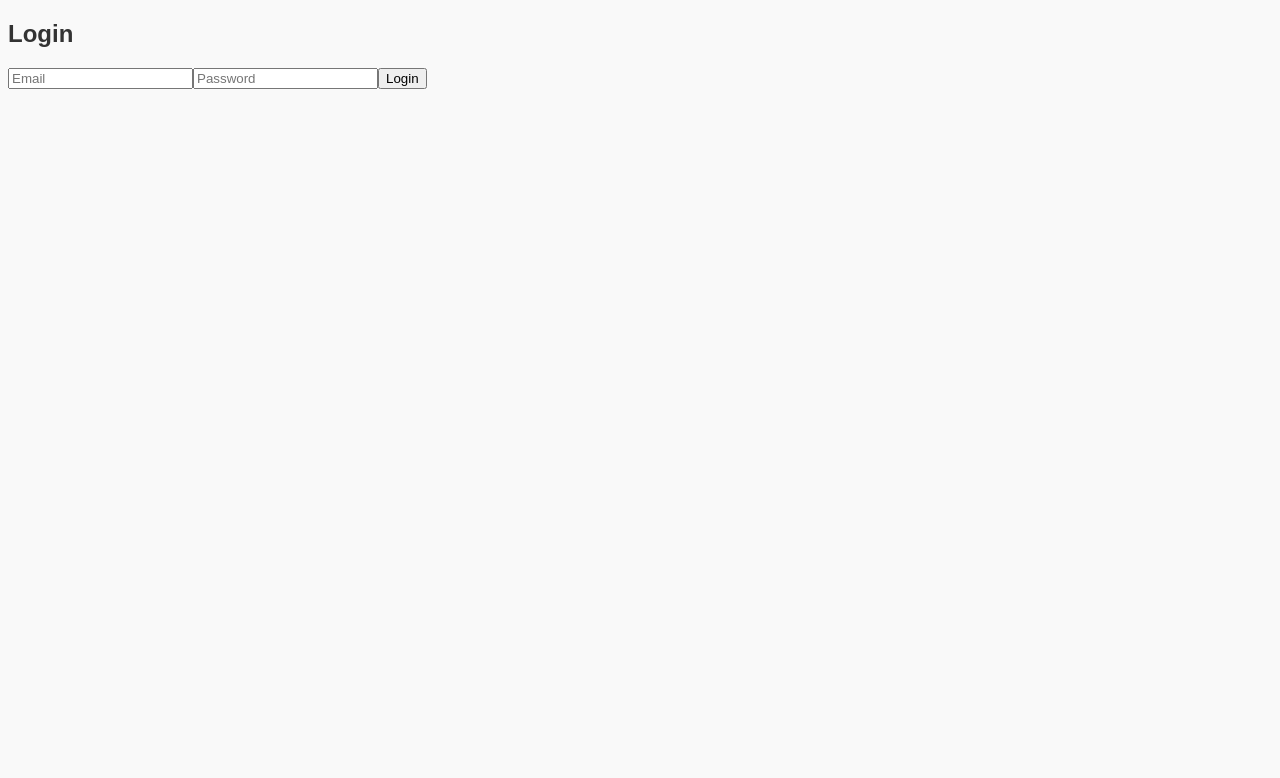
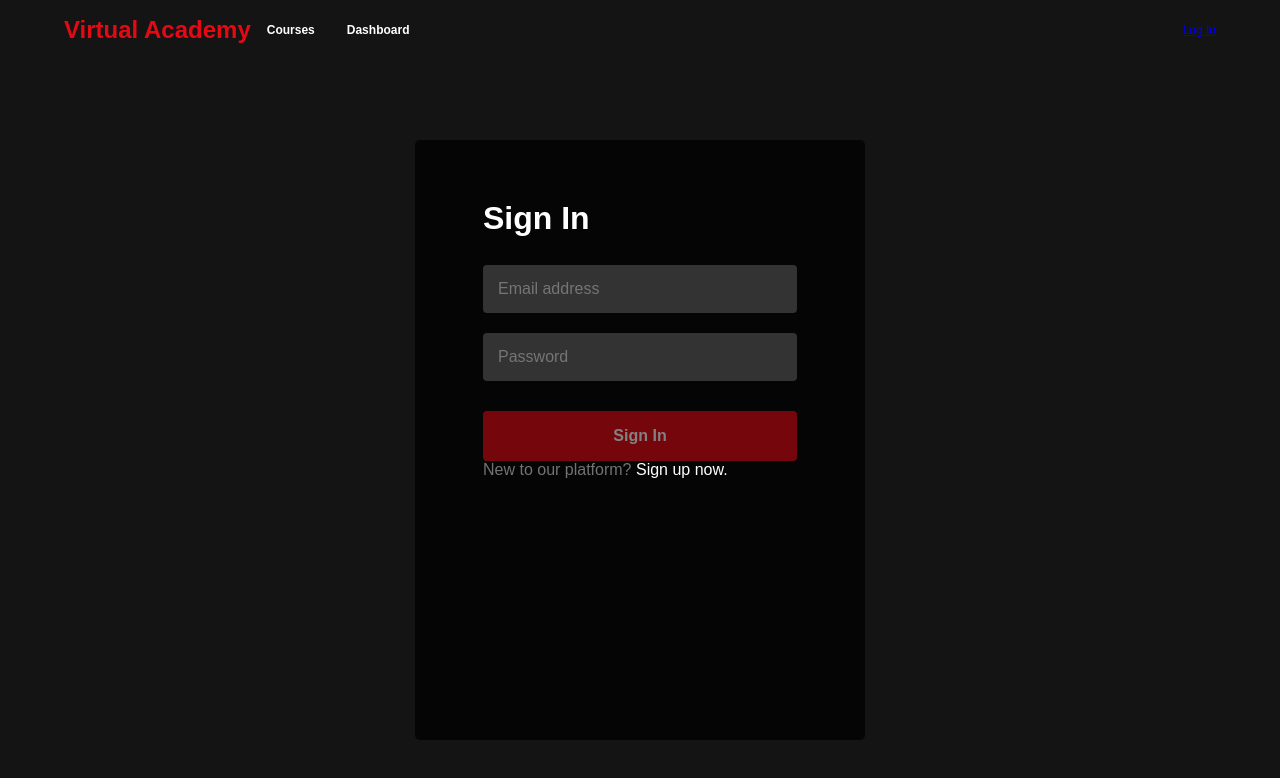
Before and after one commit to AkramHamd/Virtual-Academy, a React (Create React App) app in the folder frontend/: page /login in a window 1280 px wide. Shown: the top 778 px of the page. Built offline with nearby package versions, Linux system fonts and the light colour scheme; no server answers.

Commit message:
Added navbar
Still not complete

```diff
--- a/frontend/package.json
+++ b/frontend/package.json
@@ -3,6 +3,9 @@
   "version": "0.1.0",
   "private": true,
   "dependencies": {
+    "@fortawesome/free-brands-svg-icons": "^6.6.0",
+    "@fortawesome/free-solid-svg-icons": "^6.6.0",
+    "@fortawesome/react-fontawesome": "^0.2.2",
     "@testing-library/jest-dom": "^5.17.0",
     "@testing-library/react": "^13.4.0",
     "@testing-library/user-event": "^13.5.0",
@@ -11,6 +14,8 @@
     "react-dom": "^18.3.1",
     "react-router-dom": "^6.27.0",
     "react-scripts": "^5.0.1",
+    "shadcn-ui": "^0.9.2",
+    "styled-components": "^6.1.13",
     "web-vitals": "^2.1.4"
   },
   "scripts": {
--- a/frontend/src/components/common/Navbar.js
+++ b/frontend/src/components/common/Navbar.js
@@ -1,27 +1,41 @@
+import React, { useContext } from 'react';
 import { Link, useNavigate } from 'react-router-dom';
+import { AuthContext } from '../../contexts/AuthContext';
 import authService from '../../services/authService';
+import logo from '../../assets/images/logo.svg';
+import './NavbarStyles.css';
 
 export default function Navbar() {
   const navigate = useNavigate();
+  const { isAuthenticated, setIsAuthenticated } = useContext(AuthContext);
 
   const handleLogout = async () => {
-    const response = await authService.logout();
-    if (response && response.message === 'Logged out successfully.') {
-      alert('You have been logged out.');
-      navigate('/login');  // Redirect to the login page
-    } else {
-      alert('Logout failed.');
-    }
+    await authService.logout();
+    setIsAuthenticated(false); // Update authentication state
+    navigate('/login');
   };
 
   return (
-    <nav className="navbar">
-      <Link to="/">Home</Link>
-      <Link to="/courses">Courses</Link>
-      <Link to="/profile">Profile</Link>
-      <button onClick={handleLogout} className="logout-button">
-        Logout
-      </button>
-    </nav>
+    <header className="navbar">
+      <div className="navbar-logo">
+        <Link to="/">Virtual Academy</Link>
+      </div>
+      <nav className="navbar-links">
+        <ul>
+          <li><Link to="/courses">Courses</Link></li>
+          <li><Link to="/dashboard">Dashboard</Link></li>
+        </ul>
+      </nav>
+      <nav className="navbar-actions">
+        {isAuthenticated ? (
+          <>
+            <button onClick={handleLogout}>Logout</button>
+            <img src="path/to/profile-image.jpg" alt="Profile" className="profile-image" />
+          </>
+        ) : (
+          <Link to="/login">Log In</Link>
+        )}
+      </nav>
+    </header>
   );
 }
--- /dev/null
+++ b/frontend/src/components/common/NavbarStyles.css
@@ -0,0 +1,87 @@
+/* Global reset and font styles */
+* {
+  margin: 0;
+  padding: 0;
+  box-sizing: border-box;
+  font: inherit;
+}
+
+body {
+  background-color: #141414;
+  font-family: sans-serif;
+  position: relative;
+}
+
+.navbar {
+  display: flex;
+  align-items: center;
+  padding: 16px 5%;
+  font-size: 12px;
+  background-color: #141414;
+}
+
+.navbar img {
+  height: 28px;
+}
+
+/* Prevent highlighting on clicked links */
+.navbar-links a {
+  text-decoration: none;
+  color: white;
+  margin-left: 16px;
+  font-weight: bold;
+  outline: none;
+}
+
+.navbar-links a:focus, .navbar-links a:visited {
+  color: white; /* Ensures the color stays the same when clicked */
+  outline: none; /* Removes the outline around the link when clicked */
+}
+
+.navbar-actions button {
+  background: none;
+  color: white;
+  border: none;
+  margin-right: 16px;
+  cursor: pointer;
+}
+
+.navbar-links {
+  display: flex;
+  align-items: center;
+}
+
+.navbar-links ul {
+  list-style: none;
+  display: flex;
+  font-weight: bold;
+  gap: 16px;
+}
+
+.navbar-actions {
+  margin-left: auto;
+  display: flex;
+  align-items: center;
+  gap: 16px;
+}
+
+/* Profile image styling */
+.profile-image {
+  width: 40px;
+  height: 40px;
+  border-radius: 4px;
+}
+
+/* Logo styling */
+.navbar-logo a {
+  color: #e50914;
+  font-size: 1.5rem;
+  text-decoration: none;
+  font-weight: bold;
+  outline: none;
+}
+
+.navbar-logo a:focus, .navbar-logo a:visited {
+  color: #e50914;
+  outline: none;
+}
--- /dev/null
+++ b/frontend/src/components/forms/FormStyles.js
@@ -0,0 +1,80 @@
+// src/components/forms/FormStyles.js
+import styled from 'styled-components';
+import { Link as ReactRouterLink } from 'react-router-dom';
+
+export const Container = styled.div`
+  display: flex;
+  flex-direction: column;
+  min-height: 600px;
+  background-color: rgba(0, 0, 0, 0.75);
+  border-radius: 5px;
+  width: 100%;
+  max-width: 450px;
+  margin: auto;
+  padding: 60px 68px 40px;
+  margin-top: 80px;
+`;
+
+export const Error = styled.div`
+  background: #e87c03;
+  border-radius: 4px;
+  color: white;
+  margin-bottom: 16px;
+  padding: 15px;
+  font-size: 14px;
+  text-align: center;
+`;
+
+export const Base = styled.form`
+  display: flex;
+  flex-direction: column;
+  width: 100%;
+`;
+
+export const Title = styled.h1`
+  color: #fff;
+  font-size: 32px;
+  font-weight: bold;
+  margin-bottom: 28px;
+`;
+
+export const Text = styled.p`
+  color: #737373;
+  font-size: 16px;
+`;
+
+export const Link = styled(ReactRouterLink)`
+  color: #fff;
+  text-decoration: none;
+  &:hover {
+    text-decoration: underline;
+  }
+`;
+
+export const Input = styled.input`
+  background: #333;
+  border-radius: 4px;
+  border: none;
+  color: white;
+  padding: 15px;
+  margin-bottom: 20px;
+  font-size: 16px;
+
+  &:last-of-type {
+    margin-bottom: 30px;
+  }
+`;
+
+export const Submit = styled.button`
+  background: #e50914;
+  border-radius: 4px;
+  font-size: 16px;
+  font-weight: bold;
+  padding: 16px;
+  color: white;
+  border: none;
+  cursor: pointer;
+  &:disabled {
+    opacity: 0.5;
+  }
+`;
--- a/frontend/src/contexts/AuthContext.js
+++ b/frontend/src/contexts/AuthContext.js
@@ -0,0 +1,22 @@
+import React, { createContext, useState, useEffect } from 'react';
+import authService from '../services/authService';
+
+export const AuthContext = createContext();
+
+export const AuthProvider = ({ children }) => {
+  const [isAuthenticated, setIsAuthenticated] = useState(false);
+
+  useEffect(() => {
+    const checkAuth = async () => {
+      const user = await authService.getUserInfo();
+      setIsAuthenticated(!!user); // Sets to true if user exists
+    };
+    checkAuth();
+  }, []);
+
+  return (
+    <AuthContext.Provider value={{ isAuthenticated, setIsAuthenticated }}>
+      {children}
+    </AuthContext.Provider>
+  );
+};
--- a/frontend/src/index.js
+++ b/frontend/src/index.js
@@ -1,12 +1,18 @@
-// src/index.js
 import React from 'react';
-import ReactDOM from 'react-dom/client';
-import './assets/css/index.css'; // Ensure this path is correct
+import ReactDOM from 'react-dom/client'; // Make sure this import is correct
+import './assets/css/index.css';
 import App from './App';
+import { AuthProvider } from './contexts/AuthContext';
 
-const root = ReactDOM.createRoot(document.getElementById('root'));
+// Get the root element and create a root for React 18
+const rootElement = document.getElementById('root');
+const root = ReactDOM.createRoot(rootElement);
+
+// Use the new render method for React 18
 root.render(
     <React.StrictMode>
-        <App />
+        <AuthProvider>
+            <App />
+        </AuthProvider>
     </React.StrictMode>
 );
--- a/frontend/src/pages/auth/LoginPage.js
+++ b/frontend/src/pages/auth/LoginPage.js
@@ -1,72 +1,59 @@
+// src/pages/auth/LoginPage.js
 import { useState } from 'react';
 import authService from '../../services/authService';
+import { Container, Error, Base, Title, Input, Submit, Text, Link } from '../../components/forms/FormStyles';
+import Navbar from '../../components/common/Navbar';
 
 export default function LoginPage() {
   const [email, setEmail] = useState('');
   const [password, setPassword] = useState('');
-  const [loading, setLoading] = useState(false);
   const [error, setError] = useState('');
 
-  // Email and password validation function
-  const validateInput = () => {
-    // Check for basic email pattern and non-empty password
-    const emailPattern = /^[^\s@]+@[^\s@]+\.[^\s@]+$/;
-    if (!emailPattern.test(email)) {
-      setError('Please enter a valid email address.');
-      return false;
-    }
-    setError('');
-    return true;
-  };
+  const isInvalid = password === '' || email === '';
 
   const handleLogin = async (e) => {
     e.preventDefault();
-
-    // Validate input before attempting login
-    if (!validateInput()) return;
-
-    setLoading(true);
     setError('');
 
     try {
       const response = await authService.login(email, password);
       if (response && response.message === 'Login successful.') {
         alert('Login Successful');
-        // Here you can redirect the user or update the UI as needed
-      } else if (response && response.message) {
-        setError(response.message);
       } else {
-        setError('Login failed. Please try again.');
+        setError(response?.message || 'Login failed. Please try again.');
       }
     } catch (err) {
-      setError('An error occurred. Please check your network or try again later.');
+      setError('An error occurred. Please try again.');
       console.error('Login error:', err);
-    } finally {
-      setLoading(false);
     }
   };
 
   return (
-    <form onSubmit={handleLogin} className="login-form">
-      <h2>Login</h2>
-      {error && <p className="error-message">{error}</p>}
-      <input
+    <>
+      <Navbar />
+      <Container>
+        <Title>Sign In</Title>
+        {error && <Error>{error}</Error>}
+        <Base onSubmit={handleLogin} method="POST">
+          <Input
             type="email"
-        placeholder="Email"
+            placeholder="Email address"
             value={email}
-        onChange={(e) => setEmail(e.target.value)}
-        required
+            onChange={({ target }) => setEmail(target.value)}
           />
-      <input
+          <Input
             type="password"
             placeholder="Password"
+            autoComplete="off"
             value={password}
-        onChange={(e) => setPassword(e.target.value)}
-        required
+            onChange={({ target }) => setPassword(target.value)}
           />
-      <button type="submit" disabled={loading}>
-        {loading ? 'Logging in...' : 'Login'}
-      </button>
-    </form>
+          <Submit disabled={isInvalid} type="submit">Sign In</Submit>
+        </Base>
+        <Text>
+          New to our platform? <Link to="/register">Sign up now.</Link>
+        </Text>
+      </Container>
+    </>
   );
 }
```
Also changed, not shown: frontend/src/assets/css/tailwind.css (deleted), 1 other file (tests, documents, lock files or other folders). Lines whose indentation alone changed are shown as unchanged.
